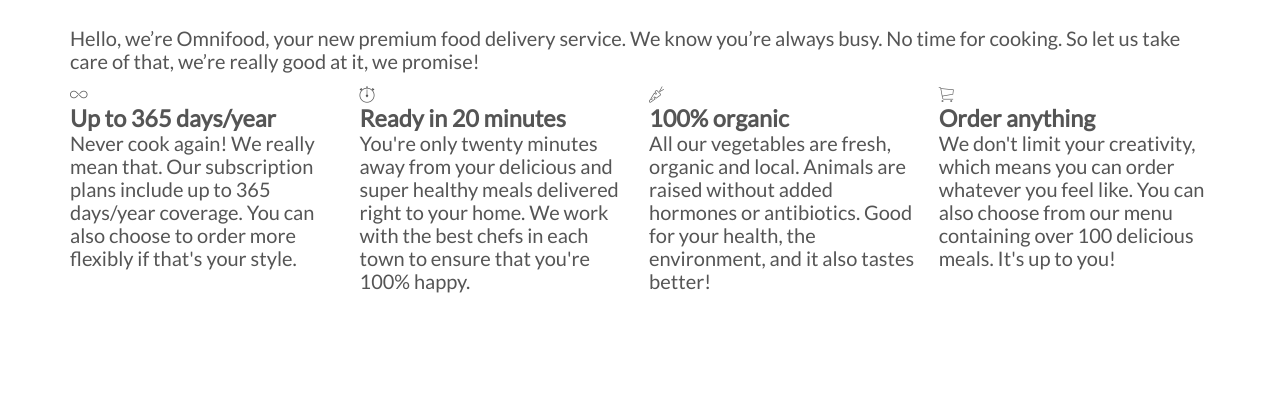
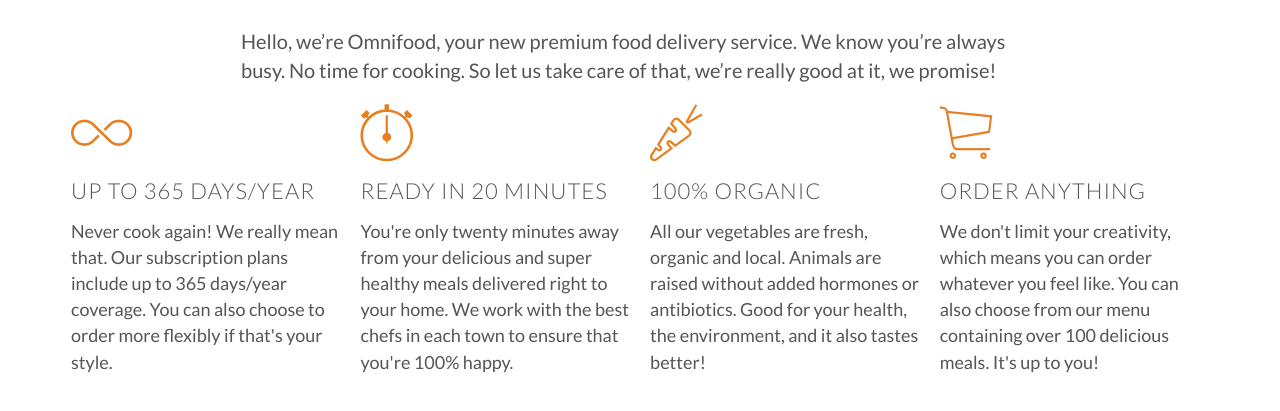
Before and after one commit to Thacker-E/omni-food, a plain HTML site: page index.html in a window 1280 px wide. Shown: the part 956-1367 px from the top of the page. Before the commit the page ends 1340 px from the top, so only its background shows below. Drawn offline with Linux system fonts and the light colour scheme; files whose address does not match are found by name.

Commit message:
Finished feature section with copy and icons

```diff
--- a/index.html
+++ b/index.html
@@ -40,26 +40,26 @@
         </div>
 
         <div class="row">
-            <div class="col span-1-of-4">
-                <i class="ion-ios-infinite-outline"></i>
+            <div class="col span-1-of-4 box">
+                <i class="ion-ios-infinite-outline icon-big"></i>
                 <h3>Up to 365 days/year</h3>
                 <p>Never cook again! We really mean that. Our subscription plans include up to 365 days/year coverage. You can also choose to order more flexibly if that's your style.</p>
             </div>
 
-            <div class="col span-1-of-4">
-                <i class="ion-ios-stopwatch-outline"></i>
+            <div class="col span-1-of-4 box">
+                <i class="ion-ios-stopwatch-outline icon-big"></i>
                 <h3>Ready in 20 minutes</h3>
                 <p>You're only twenty minutes away from your delicious and super healthy meals delivered right to your home. We work with the best chefs in each town to ensure that you're 100% happy.</p>
             </div>
 
-            <div class="col span-1-of-4">
-                <i class="ion-ios-nutrition-outline"></i>
+            <div class="col span-1-of-4 box">
+                <i class="ion-ios-nutrition-outline icon-big"></i>
                 <h3>100% organic</h3>
                 <p>All our vegetables are fresh, organic and local. Animals are raised without added hormones or antibiotics. Good for your health, the environment, and it also tastes better!</p>
             </div>
 
-            <div class="col span-1-of-4">
-                <i class="ion-ios-cart-outline"></i>
+            <div class="col span-1-of-4 box">
+                <i class="ion-ios-cart-outline icon-big"></i>
                 <h3>Order anything</h3>
                 <p>We don't limit your creativity, which means you can order whatever you feel like. You can also choose from our menu containing over 100 delicious meals. It's up to you!</p>
             </div>
--- a/resources/css/style.css
+++ b/resources/css/style.css
@@ -1,13 +1,13 @@
 /*-----------------------------------*/
 /* BASIC SETUP */
 /*-----------------------------------*/
-*{
+* {
     margin: 0;
     padding: 0;
     box-sizing: border-box;
 }
 
-html{
+html {
     background-color: #ffffff;
     color: #555555;
     font-family: 'Lato', sans-serif;
@@ -23,25 +23,30 @@
 /*------ ORANGE COLOR -----*/
 /* #e67e22  */
 
-.row{
+.row {
     max-width: 1140px;
     margin: 0 auto;
 }
 
-section{
+section {
     padding: 80px 0;
+}
+
+.box {
+    padding: 1px;
 }
 
 /*----- HEADING -----*/
 
 h1,
-h2{
+h2,
+h3 {
     font-weight: 300;
     text-transform: uppercase;
     letter-spacing: 1px;
 }
 
-h1{
+h1 {
     margin-top: 0;
     margin-bottom: 20px;
     color: #ffffff;
@@ -49,14 +54,19 @@
     font-size: 240%;
 }
 
-h2{
+h2 {
     font-size: 180%;
     word-spacing: 2px;
     text-align: center;
     margin-bottom: 30px;
 }
 
-h2:after{
+h3 {
+    font-size: 110%;
+    margin-bottom: 15px;
+}
+
+h2:after {
     display: block;
     height: 2px;
     background-color: #e67e22;
@@ -67,11 +77,27 @@
 }
 
 /*----- PARAGRAPH -----*/
+.long-copy {
+    line-height: 145%;
+    width: 70%;
+    margin-left: 15%;
+}
+.box p {
+    font-size: 90%;
+    line-height: 145%;
+}
 
+/*----- ICONS -----*/
+.icon-big{
+    font-size: 350%;
+    display: block;
+    color: #e67e22;
+    margin-bottom: 10px;
+}
 /*----- BUTTONS -----*/
 
 .btn:link,
-.btn:visited{
+.btn:visited {
     display: inline-block;
     padding: 10px 30px;
     font-weight: 300;
@@ -81,7 +107,7 @@
 }
 
 .btn-full:link,
-.btn-full:visited{
+.btn-full:visited {
    background-color:#e67e22;
    border: 1px solid #e67e22;
    color: #ffffff;
@@ -89,23 +115,23 @@
 }
 
 .btn-ghost:link,
-.btn-ghost:visited{
+.btn-ghost:visited {
     border:1px solid #e67e22;
     color: #e67e22;
 }
 
 .btn:hover,
-.btn:active{
+.btn:active {
     background-color: #cf6d17;
 }
 
 .btn-full:hover,
-.btn-full:active{
+.btn-full:active {
    border: 1px solid #cf6d17;
 }
 
 .btn-ghost:hover,
-.btn-ghost:active{
+.btn-ghost:active {
     border:1px solid #cf6d17;
     color: #ffffff;
 }
@@ -114,14 +140,14 @@
 /* HEADER */
 /*-----------------------------------*/
 
-header{
+header {
     background-image: linear-gradient(hsla(0, 0%, 0%, 0.75),hsla(0, 0%, 0%, 0.75)), url(img/hero.jpg);
     background-size: cover;
     background-position: center;
     height: 100vh;
 }
 
-.hero-text-box{
+.hero-text-box {
     position: absolute;
     width: 1140px;
     top: 50%;
@@ -129,26 +155,26 @@
     transform: translate(-50%, -50%);
 }
 
-.logo{
+.logo {
     height:100px;
     width: auto;
     float: left;
     margin-top: 20px;
 }
 
-.main-nav{
+.main-nav {
     float: right;
     list-style: none;
     margin-top: 55px;
 }
 
-.main-nav li{
+.main-nav li {
     display: inline-block;
     margin-left: 40px;
 }
 
 .main-nav li a:link,
-.main-nav li a:visited{
+.main-nav li a:visited {
     padding: 8px 0px;
     color: #ffffff;
     text-decoration: none;
@@ -158,7 +184,7 @@
 }
 
 .main-nav li a:hover,
-.main-nav li a:active{
+.main-nav li a:active {
     border-bottom: 2px solid#e67e22;
     transition: border-bottom .2s;
 }
```
